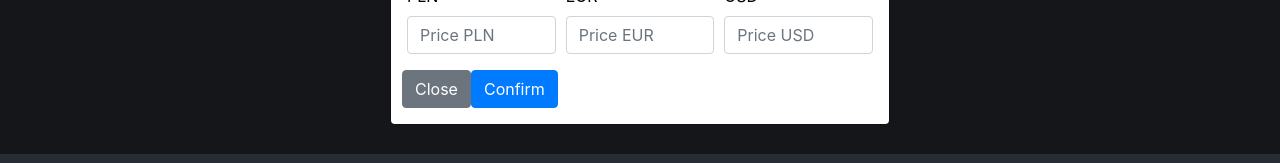
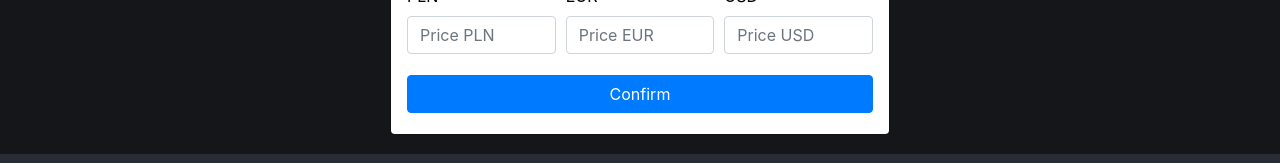
Before and after one commit to bionanek/glasswitch-orders-web, a React (Create React App) app: page /products in a window 1280 px wide. Both pictures are taken after a click on the button "Create a Product". Shown: the part 646-809 px from the top of the page. Built offline with nearby package versions, Linux system fonts and the light colour scheme; no server answers.

Commit message:
refactored submit button

```diff
--- a/src/components/products/components/modalCreate/ModalCreateProduct.js
+++ b/src/components/products/components/modalCreate/ModalCreateProduct.js
@@ -192,10 +192,7 @@ export default function ProductCreateModal(props) {
 				</Form.Row>
 
 				<Form.Row>
-					<Button variant="secondary" onClick={() => handleModalClose()}>
-						Close
-					</Button>
-					<Button variant="primary" type="submit">
+					<Button className="button-create" variant="primary" type="submit">
 						Confirm
 					</Button>
 				</Form.Row>
--- a/src/components/products/components/modalCreate/ModalCreateProduct.scss
+++ b/src/components/products/components/modalCreate/ModalCreateProduct.scss
@@ -1,3 +1,8 @@
 form label {
 	color: black !important;
 }
+
+.button-create {
+	margin: 1%;
+	width: 100%;
+}
```
